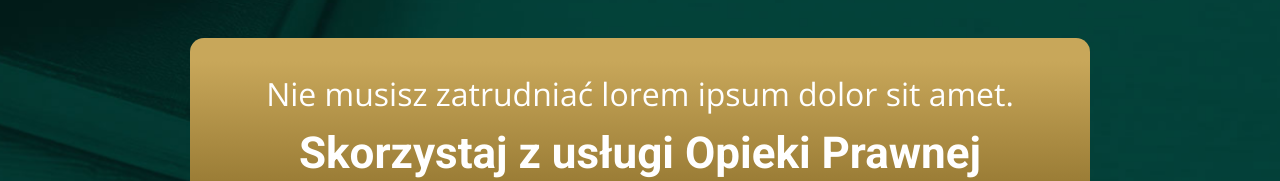
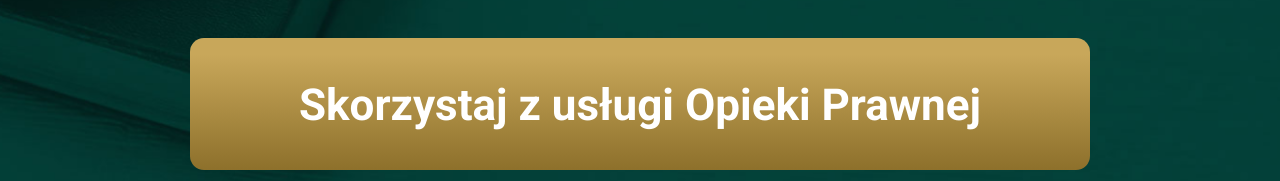
Before and after one commit to marcinliwen/lexcare-test, a plain HTML site: page index.html in a window 1280 px wide. Shown: the part 619-800 px from the top of the page. Drawn offline with nearby package versions, Linux system fonts and the light colour scheme.

Commit message:
hide text

```diff
--- a/index.html
+++ b/index.html
@@ -43,7 +43,6 @@
                 </div>
             </div>
             <div class="has-gradiend">
-                <p>Nie musisz zatrudniać lorem ipsum dolor sit amet.</p>
                 <h3><strong>Skorzystaj z usługi Opieki Prawnej</strong></h3>
             </div>
 
```
